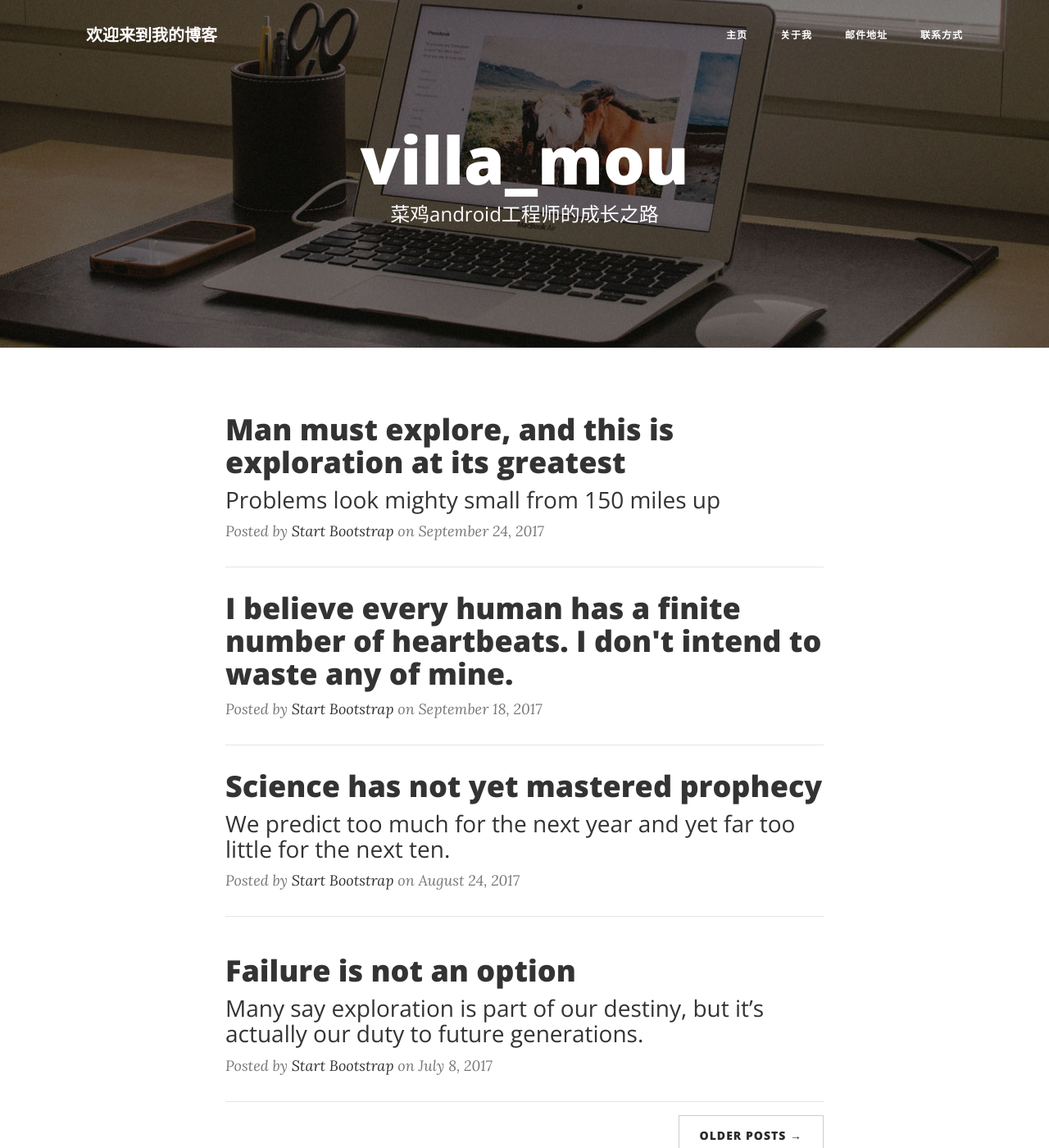
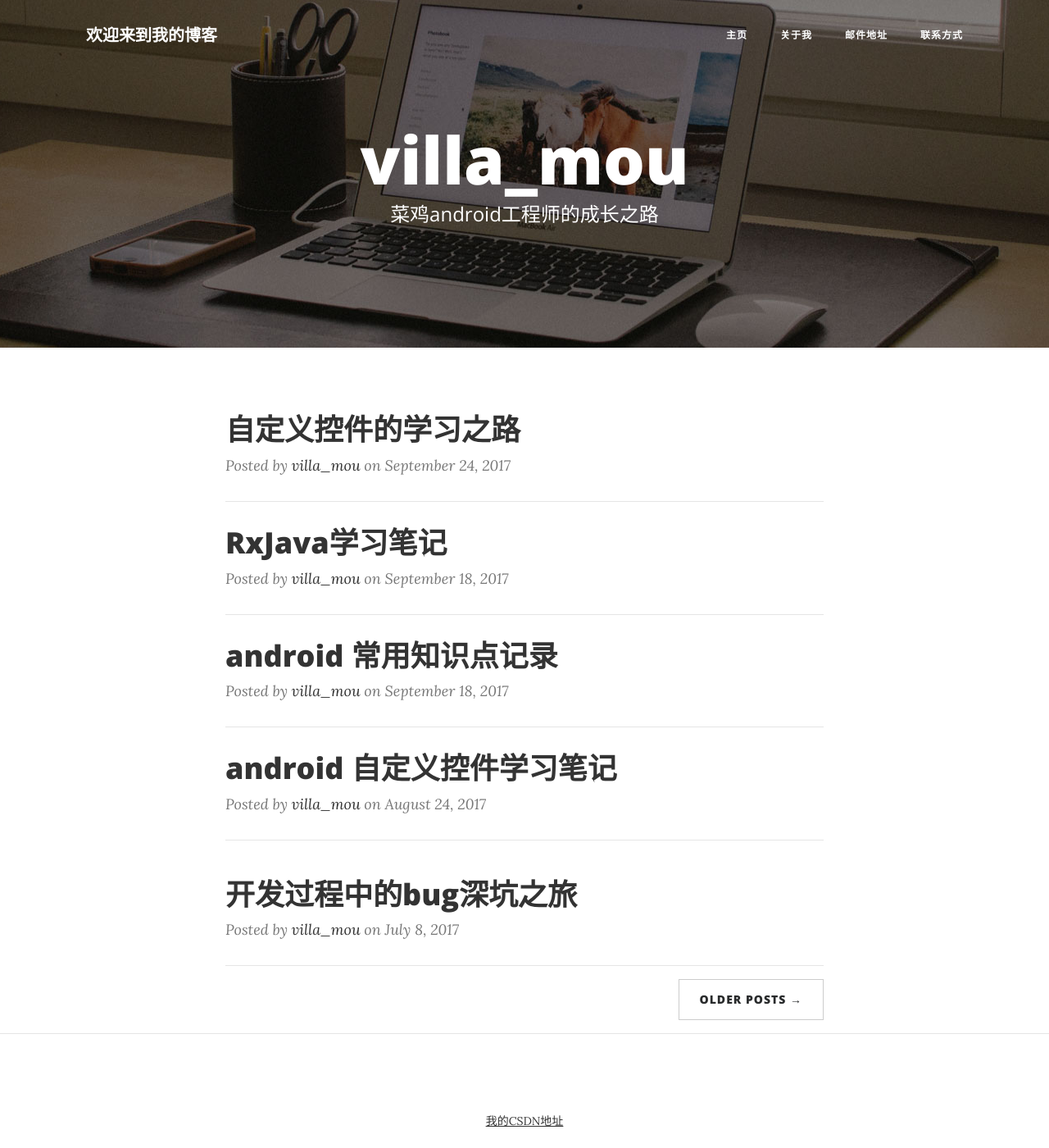
Before and after one commit to mouxuefei/myblog, a Jekyll site: the page index.html, which Jekyll copies as it is, in a window 1280 px wide and 1400 px high. Shown: the whole window at 82% size. Built offline with Jekyll 4.4.1, drawn with Linux system fonts in a browser that asks for light colours.

Commit message:
Signed-off-by: mouxuefei <850462897@qq.com>

```diff
--- a/index.html
+++ b/index.html
@@ -85,47 +85,51 @@
                 <div class="post-preview">
                     <a href="post.html">
                         <h2 class="post-title">
-                            Man must explore, and this is exploration at its greatest
+							自定义控件的学习之路
                         </h2>
-                        <h3 class="post-subtitle">
-                            Problems look mighty small from 150 miles up
-                        </h3>
+
                     </a>
-                    <p class="post-meta">Posted by <a href="#">Start Bootstrap</a> on September 24, 2017</p>
+                    <p class="post-meta">Posted by <a href="#">villa_mou</a> on September 24, 2017</p>
                 </div>
 				<hr>
                 <div class="post-preview">
                     <a href="post.html">
                         <h2 class="post-title">
-                            I believe every human has a finite number of heartbeats. I don't intend to waste any of mine.
+                           RxJava学习笔记
                         </h2>
                     </a>
-                    <p class="post-meta">Posted by <a href="#">Start Bootstrap</a> on September 18, 2017</p>
+                    <p class="post-meta">Posted by <a href="#">villa_mou</a> on September 18, 2017</p>
+                </div>
+
+                <hr>
+                <div class="post-preview">
+                    <a href="post.html">
+                        <h2 class="post-title">
+                           android 常用知识点记录
+                        </h2>
+                    </a>
+                    <p class="post-meta">Posted by <a href="#">villa_mou</a> on September 18, 2017</p>
                 </div>
                 <hr>
                 <div class="post-preview">
                     <a href="post.html">
                         <h2 class="post-title">
-                            Science has not yet mastered prophecy
+                             android 自定义控件学习笔记
                         </h2>
-                        <h3 class="post-subtitle">
-                            We predict too much for the next year and yet far too little for the next ten.
-                        </h3>
+
                     </a>
-                    <p class="post-meta">Posted by <a href="#">Start Bootstrap</a> on August 24, 2017</p>
+                    <p class="post-meta">Posted by <a href="#">villa_mou</a> on August 24, 2017</p>
                 </div>
                 <hr>
                 <div class="copyrights">Collect from <a href="http://www.cssmoban.com/"  title="网站模板">网站模板</a></div>
                 <div class="post-preview">
                     <a href="post.html">
                         <h2 class="post-title">
-                            Failure is not an option
+                           开发过程中的bug深坑之旅
                         </h2>
-                        <h3 class="post-subtitle">
-                            Many say exploration is part of our destiny, but it’s actually our duty to future generations.
-                        </h3>
+
                     </a>
-                    <p class="post-meta">Posted by <a href="#">Start Bootstrap</a> on July 8, 2017</p>
+                    <p class="post-meta">Posted by <a href="#">villa_mou</a> on July 8, 2017</p>
                 </div>
                 <hr>
                 <!-- Pager -->
```
Lines whose indentation alone changed are shown as unchanged.
